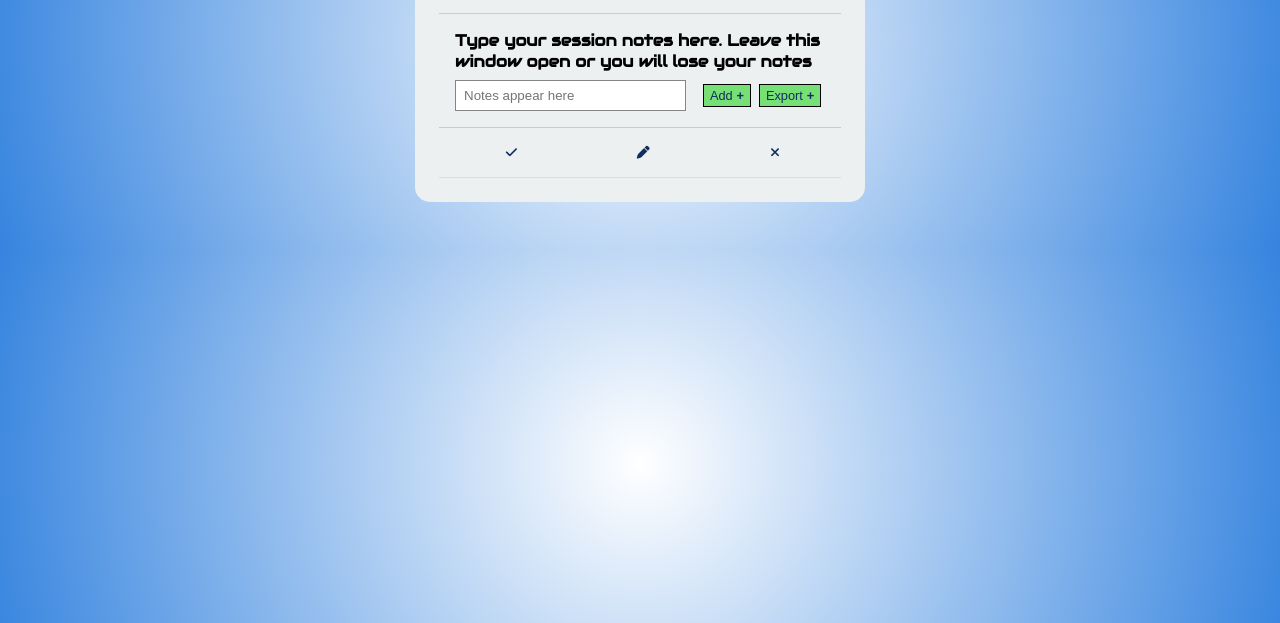
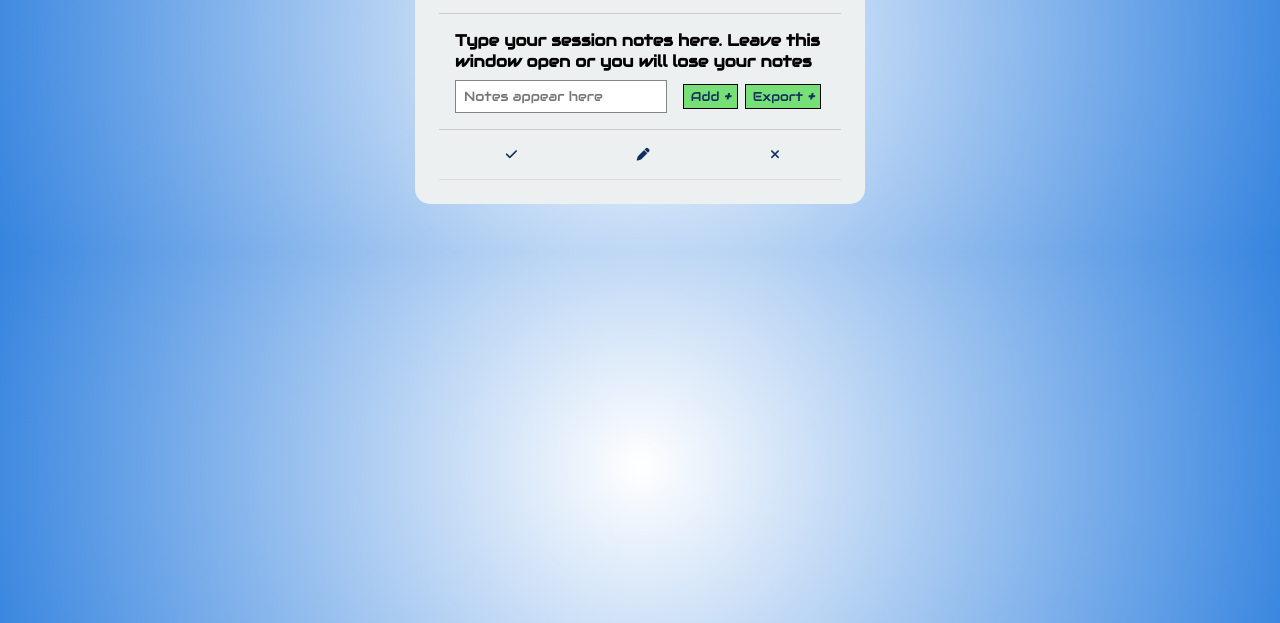
Before and after one commit to PlebianJim/Session-notes-pdf-export, a plain HTML site: page index.html in a window 1280 px wide. Shown: the part 177-800 px from the top of the page. Drawn offline with Linux system fonts and the light colour scheme.

Commit message:
updating fonts

```diff
--- a/style.css
+++ b/style.css
@@ -4,6 +4,7 @@
     padding: 0;
     margin: 0;
     box-sizing: border-box;
+    font-family: "Audiowide", sans-serif;
 }
 
 body {
```
